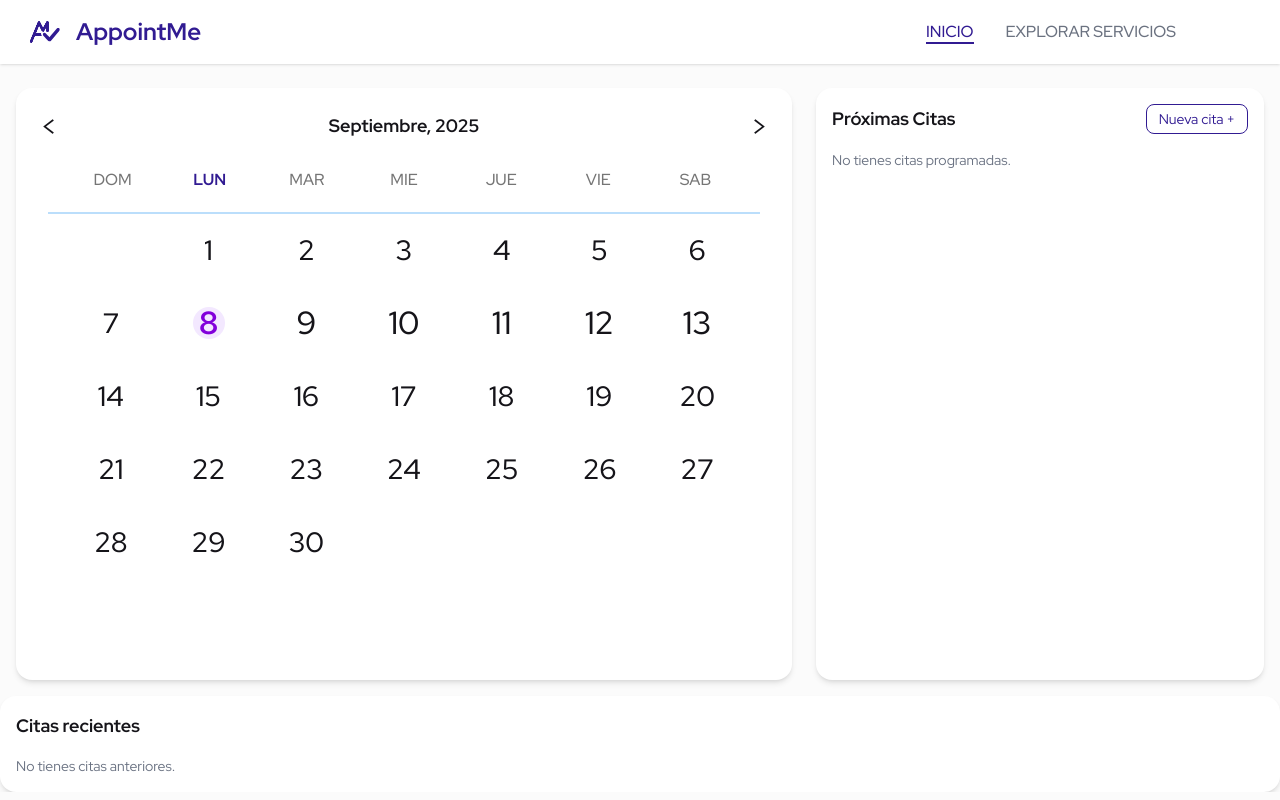
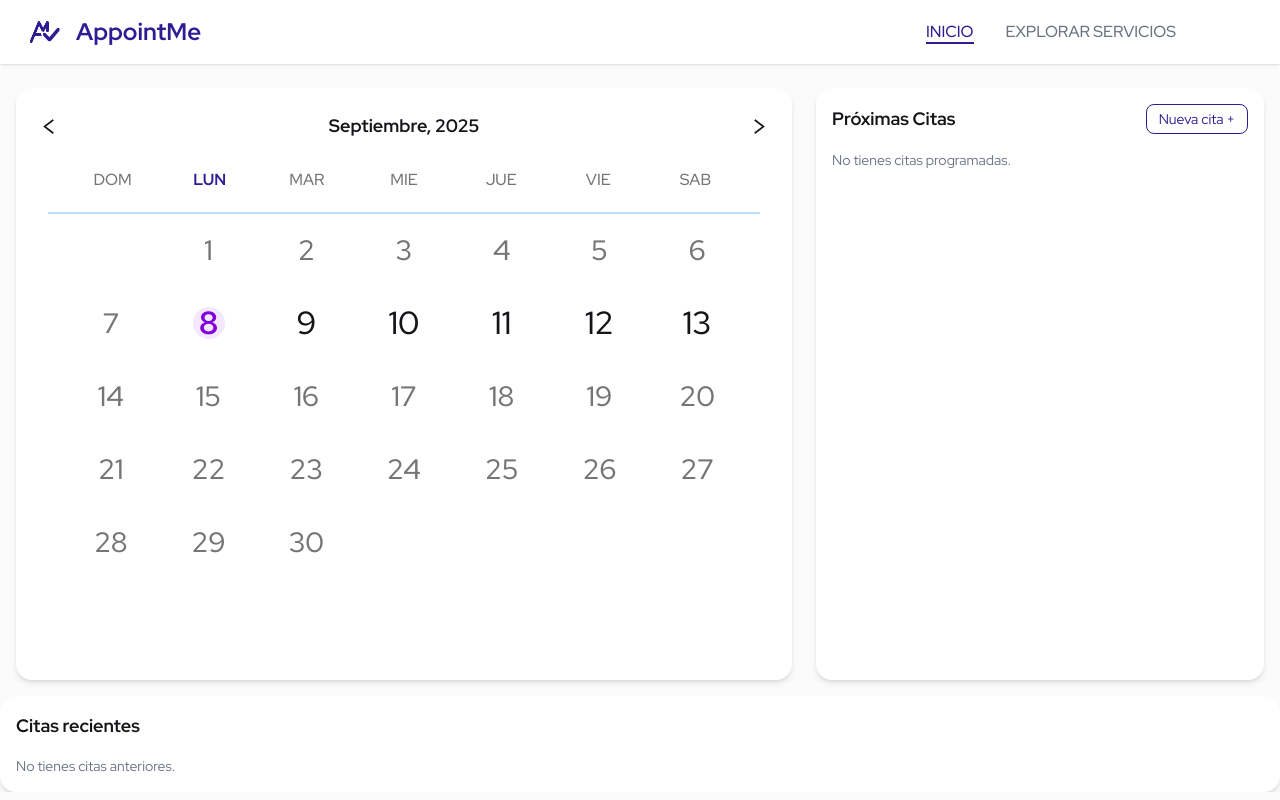
Before and after one commit to AppointMe/prototype-mvp, a React (Vite) app in the folder frontend/: page /home in a window 1280 px wide. Built offline with nearby package versions, Linux system fonts and the light colour scheme; some icons are missing; what pocketbase would draw is missing.

Commit message:
Update Calendar.jsx

```diff
--- a/frontend/src/components/home/Calendar.jsx
+++ b/frontend/src/components/home/Calendar.jsx
@@ -141,9 +141,9 @@ export default function Calendar({appointments = []}) {
                     // Estilos de color y tamaño según condición
                     let dayTextClass = "";
                     if (isCurrentWeek) {
-                        dayTextClass = "text-color-text text-[32px]";
+                        dayTextClass = "text-[var(--color-text)] text-[32px]";
                     } else {
-                        dayTextClass = "text-color-stext text-[28px]";
+                        dayTextClass = "text-[var(--color-stext)] text-[28px]";
                     }
 
                     return (
```
